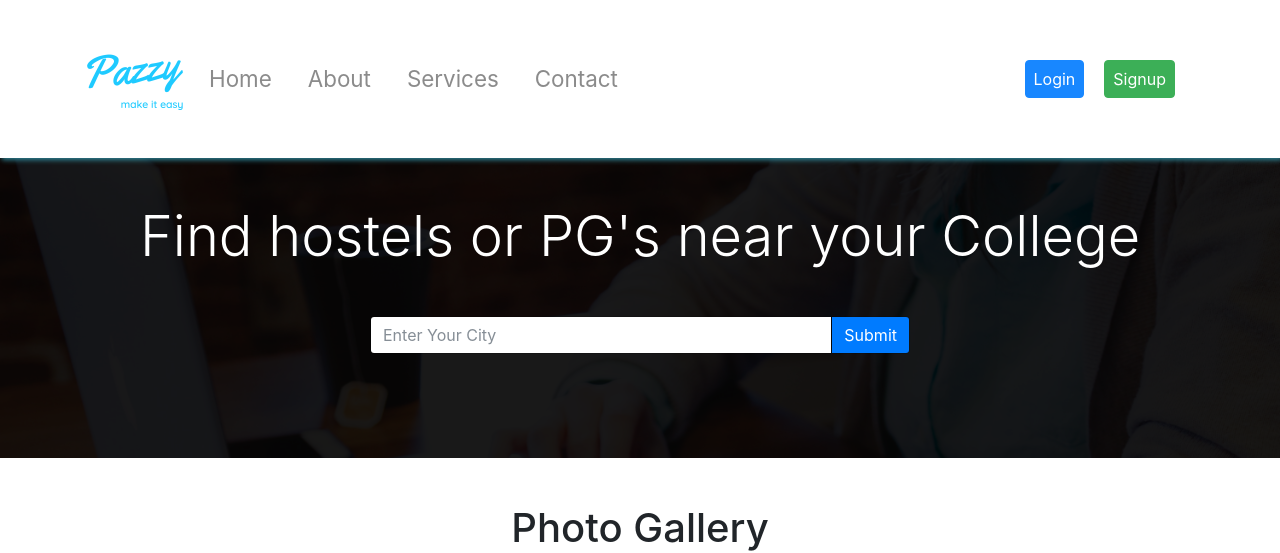
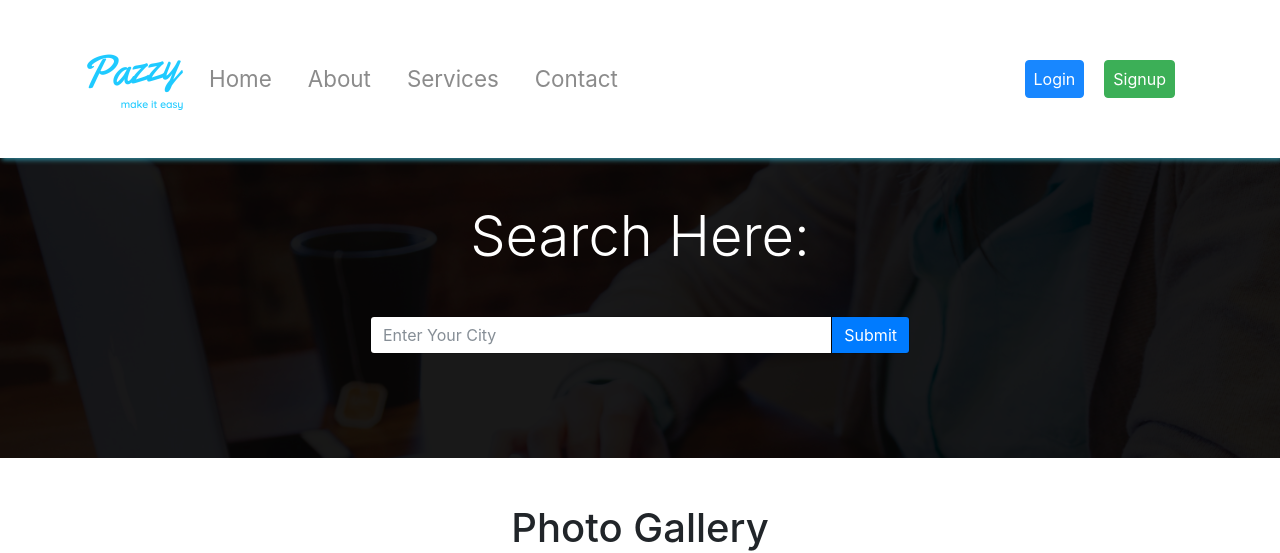
Before and after one commit to saahilkumar345/pazzy.github.io, a plain HTML site: page index.html in a window 1280 px wide. Shown: the top 553 px of the page. Drawn offline with Linux system fonts and the light colour scheme; grey boxes are pictures that could not be loaded.

Commit message:
Update index.html

```diff
--- a/index.html
+++ b/index.html
@@ -103,7 +103,7 @@
         <div class="container">
           <div class="row">
             <div class="col mt-5">
-              <h1 class="display-4 text-center">Find hostels or PG's near your College</h1>
+              <h1 class="display-4 text-center">Search Here:</h1>
               <div class="row mt-5">
                 <div class="col-md-6 m-auto">
                   <form action="test.html">
```
